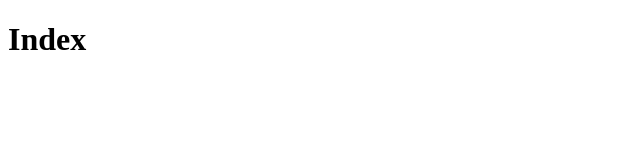
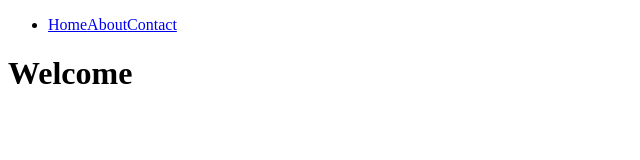
Before and after one commit to kike9978/top-node-basic-page, a website: page index.html in a window 1280 px wide. Shown: the whole page, without its empty margins (0-640 px from the left). Drawn offline with Linux system fonts and the light colour scheme.

Commit message:
Add navigation bar

```diff
--- a/index.html
+++ b/index.html
@@ -8,7 +8,12 @@
 </head>
 
 <body>
-    <h1>Index</h1>
+    <nav>
+        <ul>
+            <li><a href="./">Home</a><a href="./about">About</a><a href="./contact-me">Contact</a></li>
+        </ul>
+    </nav>
+    <h1>Welcome</h1>
 </body>
 
 </html>
--- a/index.mjs
+++ b/index.mjs
@@ -14,7 +14,8 @@ const server = http.createServer((req, res) => {
                 }
                 res.writeHead(404, "text/html")
                 res.write(data)
-                return res.end(`${filepath} was not found`)
+                res.write(`${filepath} was not found`)
+                return res.end(`<p>Go <a href="./">home</a></p>`)
             })
             return
         }
```
Also changed, not shown: 404.html (+5 -0 lines), about.html (+5 -0 lines), contact-me.html (+5 -0 lines), package.json (added, +12 -0 lines).
